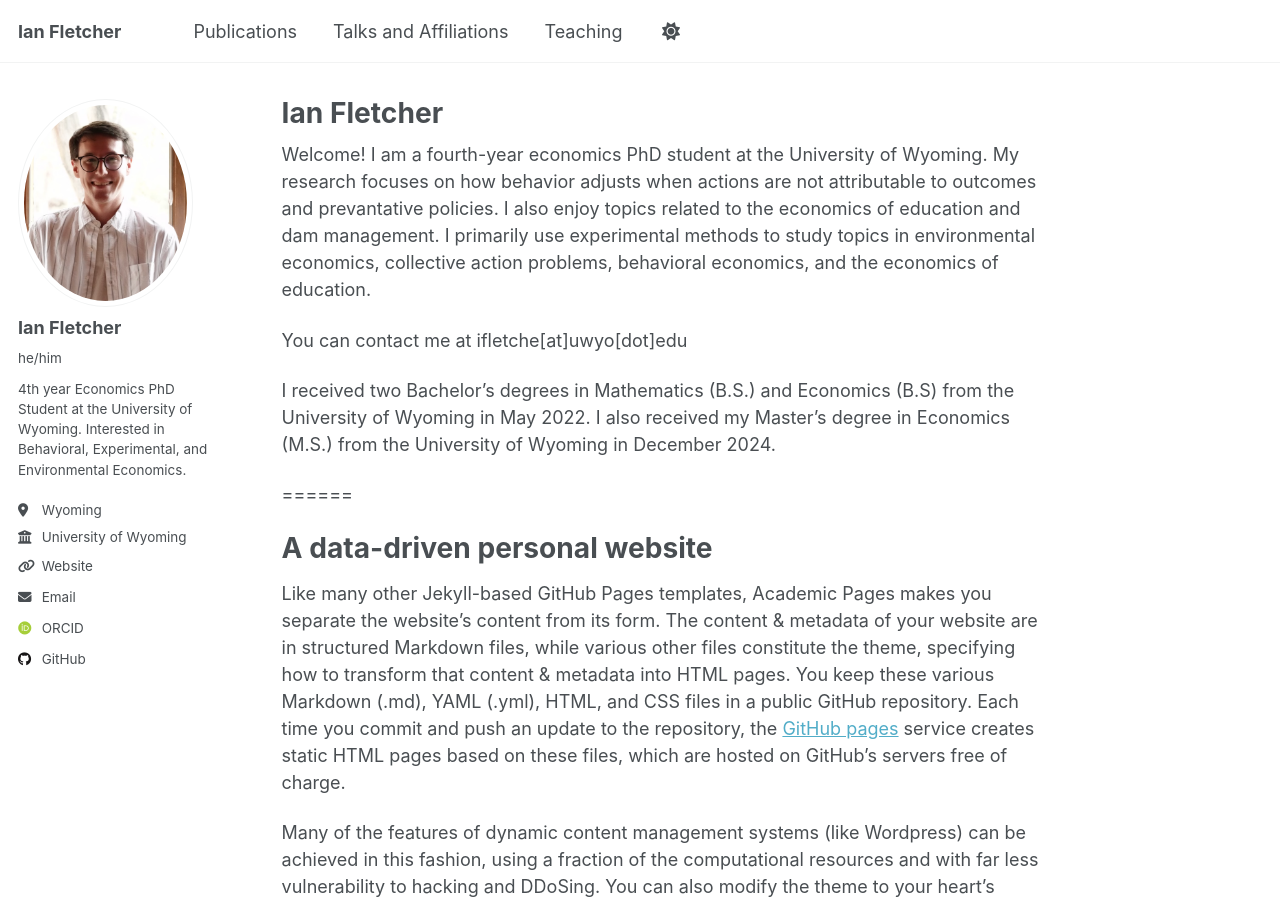
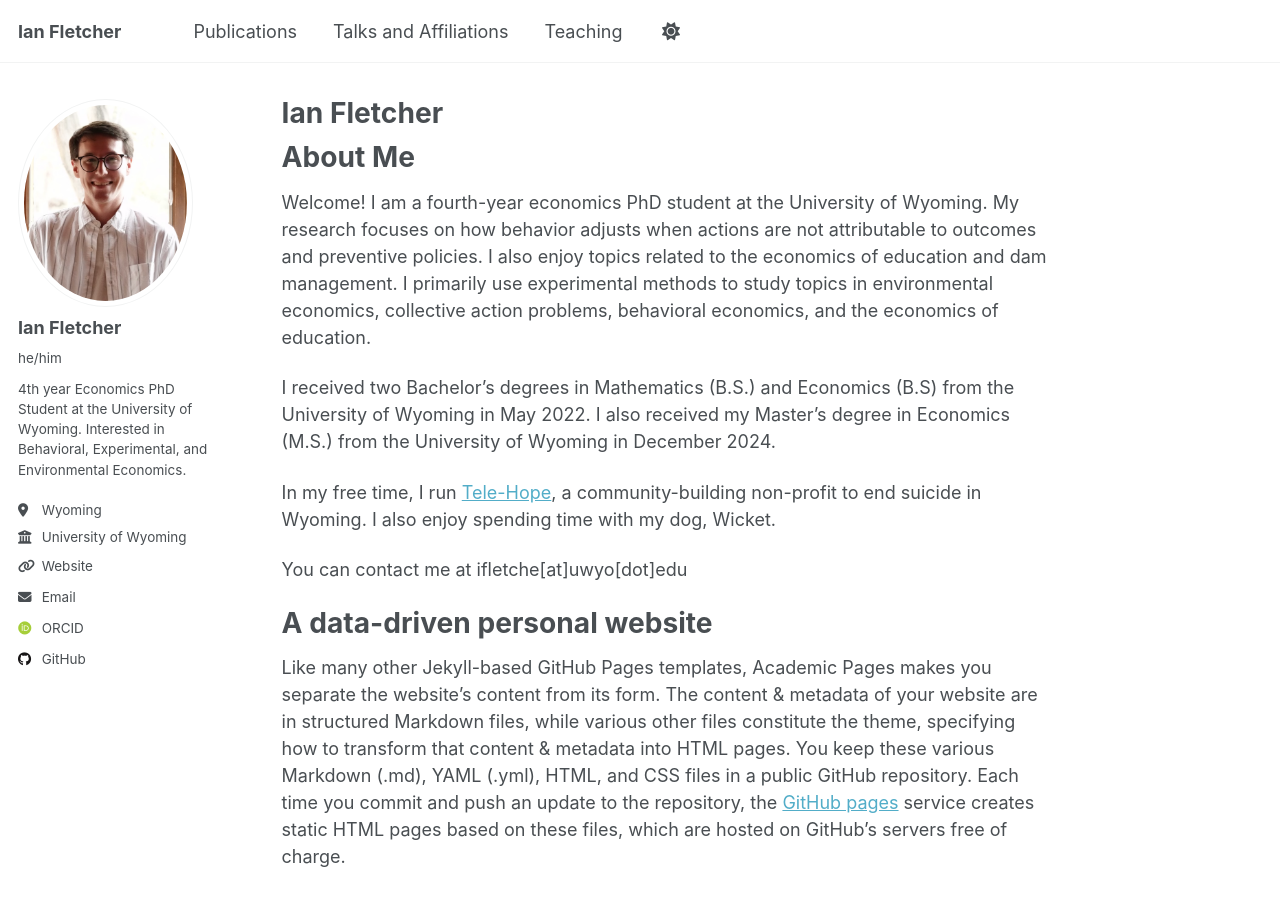
Before and after one commit to fletcherian/fletcherian.github.io, a Jekyll site: the page built from _pages/about.md, in a window 1280 px wide and 900 px high. Built offline with Jekyll 4.4.1, drawn with Linux system fonts in a browser that asks for light colours; some web fonts are replaced; a script that is not in the unit is left out.

Commit message:
Update about.md

```diff
--- a/_pages/about.md
+++ b/_pages/about.md
@@ -6,14 +6,17 @@ redirect_from:
   - /about/
   - /about.html
 ---
+# About Me
 
-Welcome! I am a fourth-year economics PhD student at the University of Wyoming. My research focuses on how behavior adjusts when actions are not attributable to outcomes and prevantative policies. I also enjoy topics related to the economics of education and dam management. I primarily use experimental methods to study topics in environmental economics, collective action problems, behavioral economics, and the economics of education.
+Welcome! I am a fourth-year economics PhD student at the University of Wyoming. My research focuses on how behavior adjusts when actions are not attributable to outcomes and preventive policies. I also enjoy topics related to the economics of education and dam management. I primarily use experimental methods to study topics in environmental economics, collective action problems, behavioral economics, and the economics of education.
+
+I received two Bachelor's degrees in Mathematics (B.S.) and Economics (B.S) from the University of Wyoming in May 2022. I also received my Master's degree in Economics (M.S.) from the University of Wyoming in December 2024.
+
+In my free time, I run [Tele-Hope](https://www.tele-hope.org/), a community-building non-profit to end suicide in Wyoming. I also enjoy spending time with my dog, Wicket.
 
 You can contact me at ifletche\[at\]uwyo\[dot\]edu
 
-I received two Bachelor's degrees in Mathematics (B.S.) and Economics (B.S) from the University of Wyoming in May 2022. I also received my Master's degree in Economics (M.S.) from the University of Wyoming in December 2024.
 
-======
 
 
 A data-driven personal website
```
